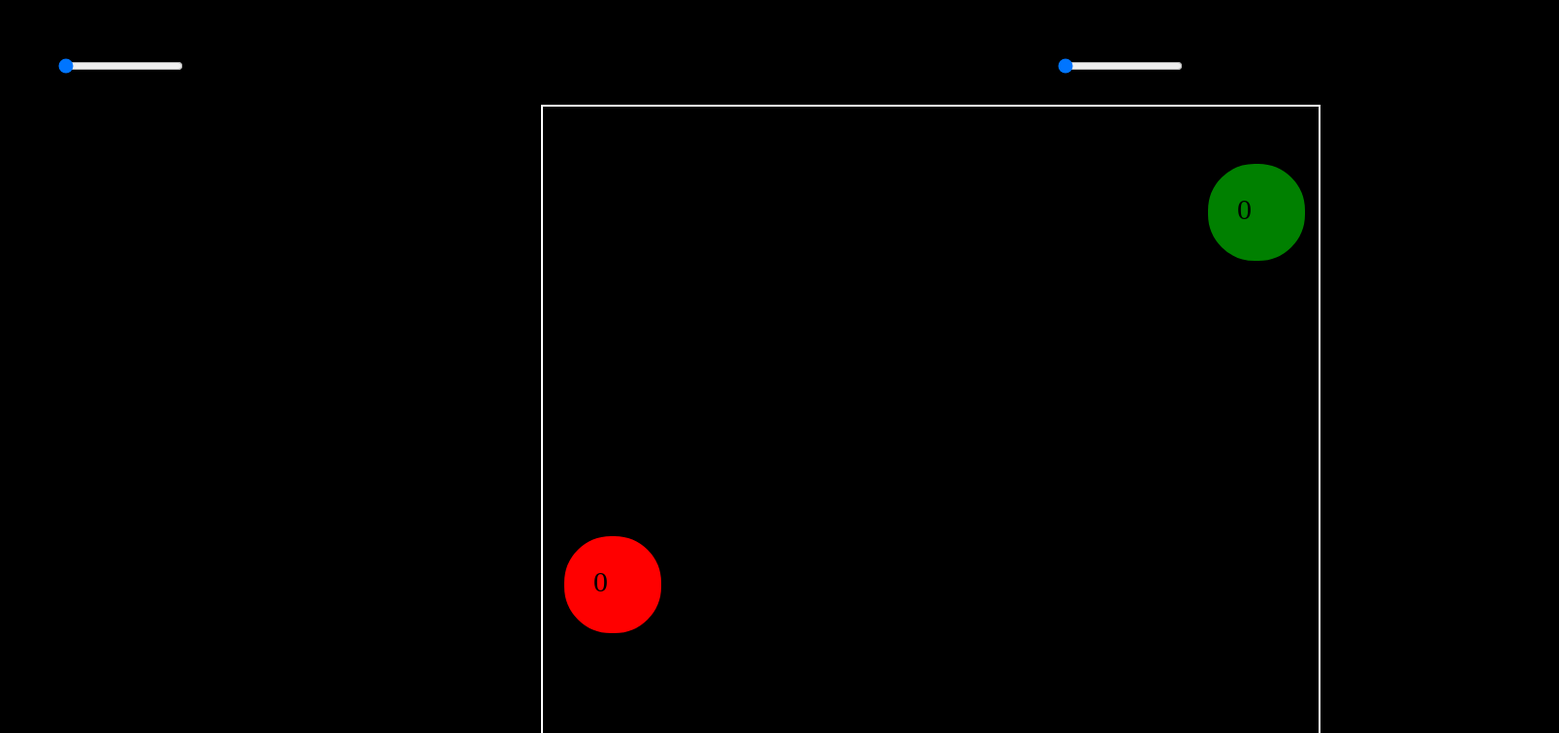
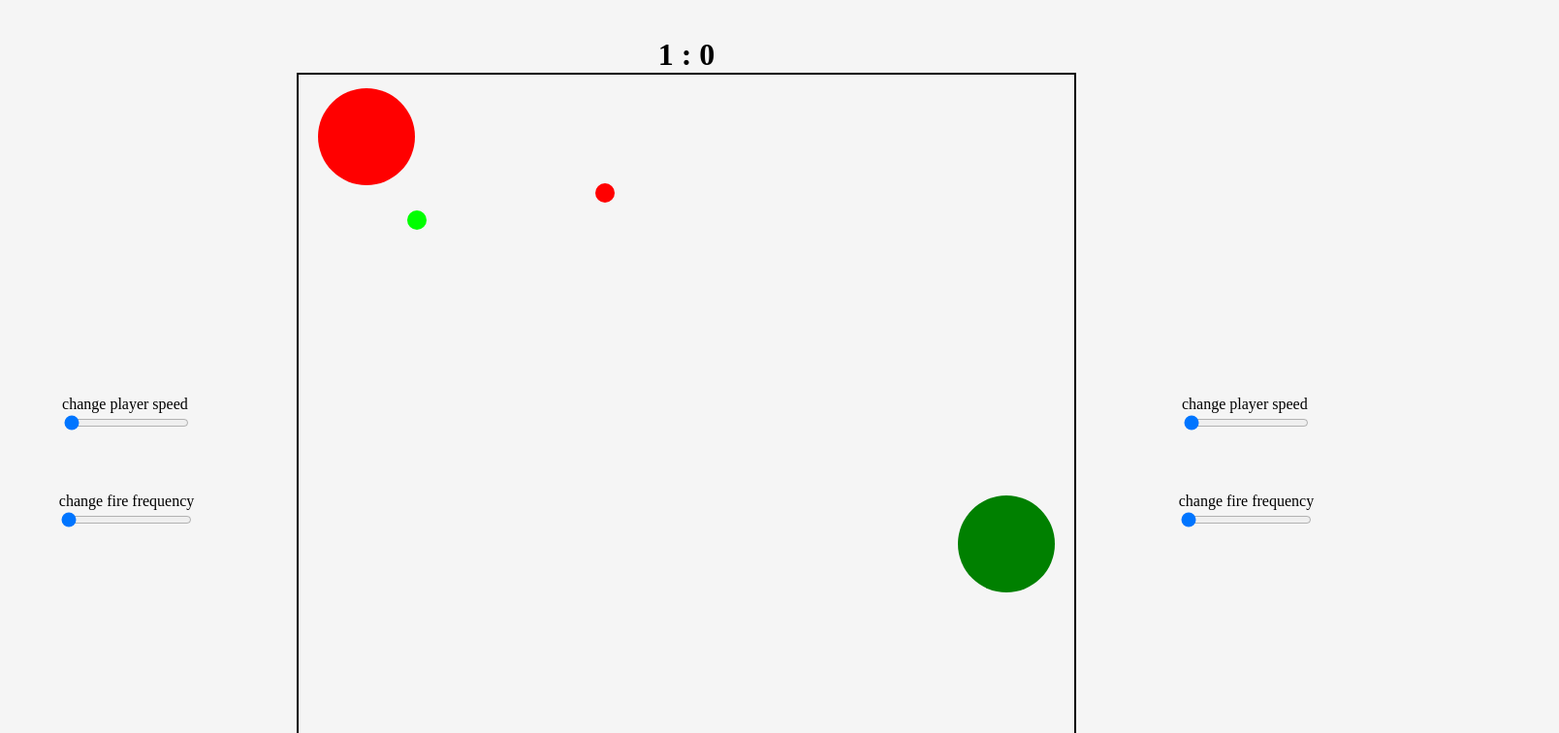
Before and after one commit to varushchi/white_board, a React (Create React App) app: page / in a window 1280 px wide. Shown: the top 756 px of the page at 97% size, 1608 px wide, since content can reach past the window. Built offline with nearby package versions, Linux system fonts and the light colour scheme.

Commit message:
all done

```diff
--- a/src/App.css
+++ b/src/App.css
@@ -1,22 +1,50 @@
-.play-border
+.App
+{
+  width: 1600px;
+  display: flex;
+  align-items: center;
+  gap: 50px;
+}
+
+.board
+{
+  display: flex;
+  flex-direction: column;
+  align-items: center;
+  justify-content: space-between;
+}
+
+h1
+{
+  margin: 0;
+  padding: 0;
+}
+
+.game
+{
+  width: 1400px;
+  display: flex;
+  align-items: center;
+  justify-content: space-around;
+}
+
+.play-square
 {
   width: 800px;
   height: 800px;
-  border: 2px white solid;
-  margin-top: 50px;
-  margin-left: 500px;
-  position: absolute;
+  border: 2px black solid;
 }
 body
 {
-  background-color: black;
-  padding: 50px;
+  background-color: whitesmoke;
+  padding-top: 30px;
 }
 
 .speed-sliders-div
 {
+  height: 200px;
   display: flex;
-  width: 100%;
+  flex-direction: column;
   align-items: center;
-  justify-content: space-between;
+  justify-content: space-around;
 }
--- a/src/App.js
+++ b/src/App.js
@@ -2,32 +2,70 @@ import React from 'react';
 import './App.css'
 import Player from './Player';
 import Slider from './Slider';
+import ChangeColor from './ChangeColor';
 
 function App() {
-  const [slider1, setSlider1] = React.useState(1)
-  const [slider2, setSlider2] = React.useState(1)
+  const [slider1, setSlider1] = React.useState(2)
+  const [slider2, setSlider2] = React.useState(2)
+  const [sliderSpell1, setSliderSpell1] = React.useState(1)
+  const [sliderSpell2, setSliderSpell2] = React.useState(1)
+  const [changeGreen, setChangeGreen] = React.useState(false)
+  const [changeRed, setChangeRed] = React.useState(false)
+  const [greenRgb, setGreenRgb] = React.useState({r: '0', g: '255', b: '0'})
+  const [redRgb, setRedRgb] = React.useState({r: '255', g: '0', b: '0'})
+  const [redScore, setRedScore] = React.useState(0)
+  const [greenScore, setGreenScore] = React.useState(0)
+
+
   return (
     <div className="App">
-      <div className="play-border">
+      <div className='board'>
+        <h1>
+          {`${redScore} : ${greenScore}`}
+        </h1>
+        <div className='game'>
+          <div className='speed-sliders-div'>
+            <Slider handleChange={(e) => setSlider1(e.target.value)} min = {2} max = {5} name = 'speed'/>
+            <Slider handleChange={(e) => setSliderSpell1(e.target.value)} min = {0} max = {5000} step = {1000} name = 'frequency'/>
+          </div>
+
+          <div className="play-square">
             <Player
               color = 'red'
               positionLeft = {20}
-          startPoint = {0}
+              startPoint = {50}
               slider = {slider1}
-          movingLeft = {true}/>
+              sliderSpell1 = {sliderSpell1}
+              movingLeft = {true}
+              handleClick = {() => setChangeRed(prev => !prev)}
+              spellColor = {redRgb}
+              handleScore = {(score) => setRedScore(score)}
+            />
 
             <Player
               color = 'green'
               positionLeft = {580}
               startPoint = {500}
               slider = {slider2}
-          movingLeft = {false}/>
-
+              sliderSpell2 = {sliderSpell2}
+              movingLeft = {false}
+              handleClick = {() => setChangeGreen(prev => !prev)}
+              spellColor = {greenRgb}
+              handleScore = {(score) => setGreenScore(score)}
+            />
           </div>
           <div className='speed-sliders-div'>
-        <Slider handleChange={(e) => setSlider1(e.target.value)}/>
-        <Slider handleChange={(e) => setSlider2(e.target.value)}/>
+            <Slider handleChange={(e) => setSlider2(e.target.value)} min = {2} max = {5} name = 'speed'/>
+            <Slider handleChange={(e) => setSliderSpell2(e.target.value)} min = {0} max = {5000} step = {1000} name = 'frequency'/>
           </div>
+        </div>
+      </div>
+
+      <div className='change-color'>
+          {changeRed && <ChangeColor handleChange = {(redRgb) => setRedRgb(redRgb)} rgb={redRgb} color = 'red' handleClick = {() => setChangeRed(prev => !prev)}/>}
+          {changeGreen && <ChangeColor handleChange = {(greenRgb) => setGreenRgb(greenRgb)} rgb={greenRgb} color = 'green' handleClick = {() => setChangeGreen(prev => !prev)}/>}
+      </div>
+
     </div>
   );
 }
--- /dev/null
+++ b/src/ChangeColor.css
@@ -0,0 +1,40 @@
+.ChangeColor
+{
+  list-style: none;
+  display: flex;
+  flex-direction: column;
+  align-items: center;
+  justify-content: space-around;
+  height: 100px;
+  padding: 0;
+  margin-left: 20px;
+}
+
+.ChangeColor > ul
+{
+  list-style: none;
+  display: flex;
+  align-items: end;
+  justify-content: space-around;
+  padding: 0;
+}
+
+
+
+.ChangeColor > ul > li
+{
+  display: flex;
+  flex-direction: column;
+  align-items: center;
+}
+
+.ChangeColor > ul > li > input
+{
+  width: 50px;
+  padding: 5px;
+}
+
+button
+{
+  height: 29px;
+}
--- /dev/null
+++ b/src/ChangeColor.js
@@ -0,0 +1,39 @@
+import React from 'react'
+import './ChangeColor.css'
+
+export default function ChangeColor(props) {
+  const [rgb, setRgb] = React.useState({r: props.rgb.r, g: props.rgb.g, b: props.rgb.b})
+
+  return (
+    <ul className='ChangeColor'>
+      <li className='header'>{`change spell color for ${props.color} player`}</li>
+      <ul>
+        <li>
+          <label for = 'r'>R</label>
+          <input name='r' value={rgb.r} onChange={(e) => setRgb({
+            ...rgb,
+            r: e.target.value})}/>
+        </li>
+        <li>
+          <label for = 'g'>G</label>
+          <input name='g' value={rgb.g} onChange={(e) => setRgb({
+            ...rgb,
+            g: e.target.value})}/>
+        </li>
+        <li>
+          <label for = 'b'>B</label>
+          <input name='b' value={rgb.b} onChange={(e) => setRgb({
+            ...rgb,
+            b: e.target.value})}/>
+        </li>
+        <li>
+          <button onClick={props.handleChange(rgb)}>Change</button>
+        </li>
+        <li>
+          <button onClick={props.handleClick}>Close</button>
+        </li>
+      </ul>
+    </ul>
+
+  )
+}
--- a/src/Player.css
+++ b/src/Player.css
@@ -2,7 +2,6 @@
 {
   width: 100px;
   height: 100px;
-  border: 2px black solid;
   border-radius: 50px;
   position: relative;
   display: inline-block;
--- a/src/Player.js
+++ b/src/Player.js
@@ -10,8 +10,6 @@ function Player(props) {
   const collision = 700
   const [movingDown, setMovingDown] = React.useState(true)
   const [mouseEnter, setMouseEnter] = React.useState(false)
-  const [redScore, setRedScore] = React.useState(0)
-  const [greenScore, setGreenScore] = React.useState(0)
   const dispatch = useDispatch()
 
   const MoveVertical = () => {
@@ -32,7 +30,7 @@ function Player(props) {
     }
 
     if (mouseEnter){
-      movingDown ? setTop(prev => prev - 10) : setTop(prev=>prev + 10)
+      movingDown ? setTop(prev => prev - 6) : setTop(prev=>prev + 6)
       setMovingDown(prev => !prev)
       setMouseEnter(false)
     }
@@ -44,16 +42,19 @@ function Player(props) {
     },props.slider)
   })
 
-  function handleScore(score)
-  {
-    props.color === 'red' ? setRedScore(score) : setGreenScore(score)
-  }
+  return(
+    <div
+      className="player"
+      style={{backgroundColor: props.color, left: props.positionLeft, top: top}}
+      onMouseOverCapture={() => setMouseEnter(true)}
+      onClick={ props.handleClick }>
 
-
-  return(
-    <div className="player" style={{backgroundColor: props.color, left: props.positionLeft, top: top}} onMouseEnter={() => setMouseEnter(true)}>
-      <Spell movingLeft = {props.movingLeft} color = {props.color} parentTop = {top} score = {handleScore}/>
-      <p className="score">{props.color === 'red' ? redScore : greenScore}</p>
+      <Spell
+        movingLeft = {props.movingLeft}
+        color = {props.spellColor}
+        parentTop = {top}
+        score = {props.handleScore}
+        spellSlider = {props.color === 'red' ? props.sliderSpell1 : props.sliderSpell2}/>
     </div>
   )
 }
--- a/src/Slider.css
+++ b/src/Slider.css
@@ -1,21 +1,5 @@
-.slide-line
+label
 {
-  position: absolute;
-  width: 200px;
-  height: 20px;
-  background-color: blue;
-  border-radius: 10px;
+  display: flex;
+  flex-direction: column;
 }
-
-.slide-ball
-{
-  position: relative;
-  width: 20px;
-  height: 20px;
-  border-radius: 10px;
-  background-color: yellow;
-  top: 0px;
-  left: 0px;
-
-
-}
--- a/src/Slider.js
+++ b/src/Slider.js
@@ -6,10 +6,14 @@ function Slider(props)
 
   const [speed, setSpeed] = React.useState(1)
   return(
-    <input type="range" value={speed} min={1} max={5} onChange={(e) => {
-      props.handleChange(e)
-      setSpeed(e.target.value)
-    }}/>
+    <label>
+      <span>{props.name === 'speed' ? 'change player speed': 'change fire frequency'}</span>
+      <input type="range" name = {props.name} value={speed} min={props.min} max={props.max} step={props.step} onChange={(e) => {
+        props.handleChange(e)
+        setSpeed(e.target.value)
+      }}/>
+    </label>
+
   )
 }
 
--- a/src/Spell.css
+++ b/src/Spell.css
@@ -6,4 +6,5 @@
   border-radius: 10px;
   top: 40px;
   left: 0px;
+  z-index: -1000;
 }
--- a/src/Spell.js
+++ b/src/Spell.js
@@ -14,6 +14,7 @@ function Spell(props)
   const [redScore, setRedScore] = React.useState(0)
   const [redScored, setRedScored] = React.useState(false)
   const [greenScore, setGreenScore] = React.useState(0)
+  const [greenScored, setGreenScored] = React.useState(false)
 
   const redPosition = useSelector((state) => state.redPosition).value
   const greenPosition = useSelector((state) => state.greenPosition).value
@@ -21,8 +22,15 @@ function Spell(props)
   const greenBall = {
     top: greenPosition,
     buttom: greenPosition + 100,
-    left: 630,
-    right: 730
+    left: 640,
+    right: 740
+  }
+
+  const redBall = {
+    top: redPosition,
+    buttom: redPosition + 100,
+    left: -670,
+    right: -570
   }
 
   function MoveHorizontal()
@@ -36,7 +44,7 @@ function Spell(props)
 
     if (alive)
     {
-      setParentTop(topOnSpell - props.parentTop)
+      setParentTop(-10 + topOnSpell - props.parentTop)
 
       if (movingLeft){
         collision = 750
@@ -57,6 +65,11 @@ function Spell(props)
         if (left<=collision){
           backToDefault()
         }
+
+        if (left <= redBall.right && left >= redBall.left && topOnSpell <= redBall.buttom && topOnSpell >= redBall.top){
+          backToDefault()
+          setGreenScored(true)
+        }
       }
     }
   }
@@ -73,17 +86,24 @@ function Spell(props)
         setRedScored(false)
         setRedScore(prev => prev + 1)
         props.score(redScore)
+      }
 
+      if (greenScored)
+      {
+        setGreenScored(false)
+        setGreenScore(prev => prev + 1)
+        props.score(greenScore)
       }
+
       setTimeout(()=>{
         setAlive(true)
-      },1000)
+      },props.spellSlider)
     }
   },[alive])
 
 
   return(
-    <div className="spell" style={{left: left, backgroundColor: props.color, top: parentTop}}></div>
+    <div className="spell" style={{left: left, backgroundColor: `rgb(${props.color.r}, ${props.color.g}, ${props.color.b})`, top: parentTop}}></div>
   )
 }
 
```
Also changed, not shown: package.json (+4 -4 lines). Lines whose indentation alone changed are shown as unchanged.
